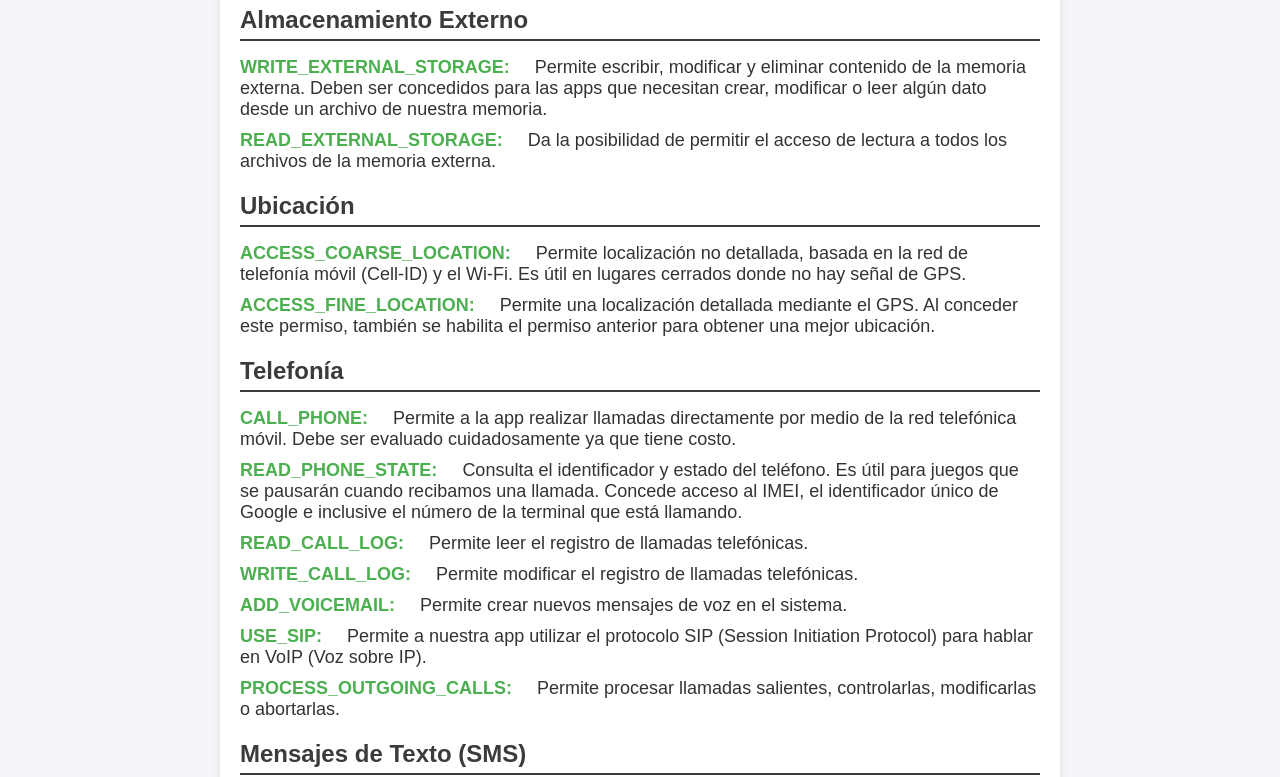
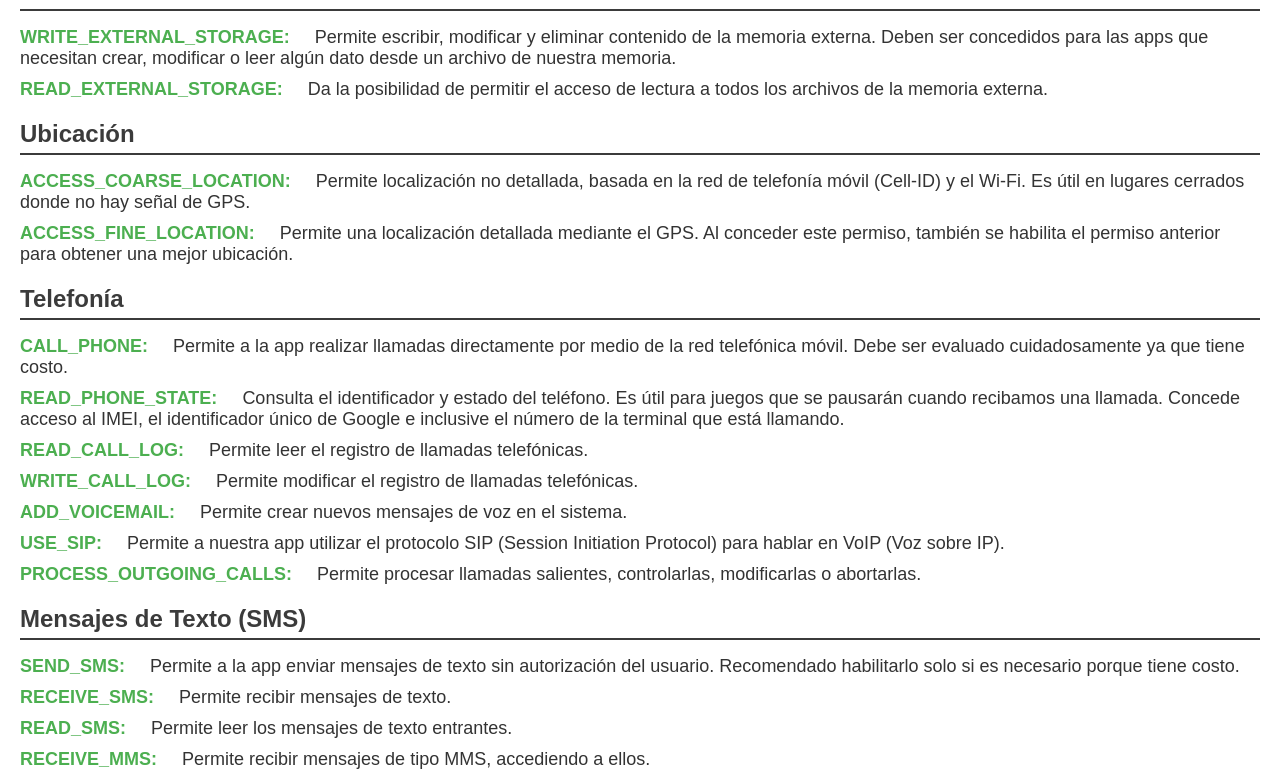
Before and after one commit to Leonel1022/permisos-android, a plain HTML site: page index.html in a window 1280 px wide. Shown: the part 124-901 px from the top of the page. Drawn offline with Linux system fonts and the light colour scheme.

Commit message:
Update index.html

```diff
--- a/index.html
+++ b/index.html
@@ -3,7 +3,7 @@
 <head>
     <meta charset="UTF-8">
     <meta name="viewport" content="width=device-width, initial-scale=1.0">
-    <title>Lista de Permisos</title>
+    <title>Android permissions</title>
     <style>
         body {
             font-family: 'Arial', sans-serif;
@@ -13,7 +13,7 @@
             padding: 0;
         }
         .container {
-            max-width: 800px;
+           <!--  max-width: 800px;--->
             margin: 30px auto;
             padding: 20px;
             background-color: #fff;
```
